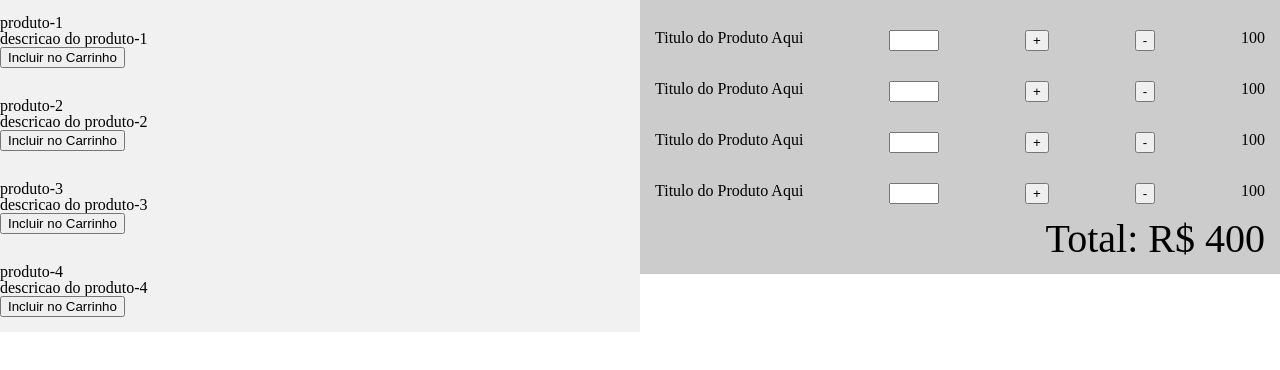
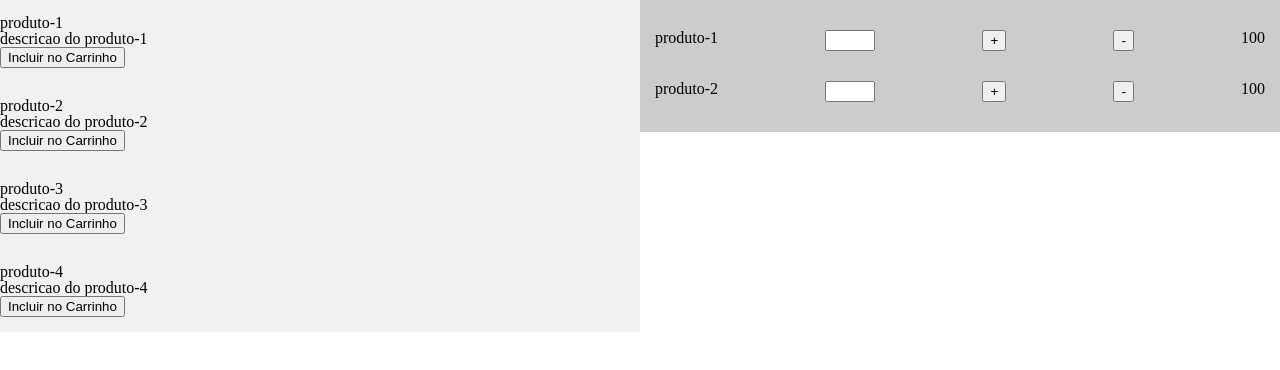
Before and after one commit to sr-magago/task-manager, a plain HTML site: page entendendo-javascript.html in a window 1280 px wide. Drawn offline with Linux system fonts and the light colour scheme.

Commit message:
- implementando o carrinho

```diff
--- a/assets/src/carrinho.js
+++ b/assets/src/carrinho.js
@@ -0,0 +1,29 @@
+export const carrinho = () => {
+
+    const modeloItem = (item) => {
+        return /*html*/`
+        <li data-id="${item.id}">
+            <span>${item.titulo}</span>
+            <input type="text">
+            <button>+</button>
+            <button>-</button>
+            <b>100</b>
+        </li>
+        `
+    }
+
+    const modeloLista = (itensDaLista, modeloDeItem) => {
+       return itensDaLista.map( (item) => {
+            return modeloItem(item)
+        } ).join("")
+        // return /*html*/`
+        // <ul>${itensDaLista}</ul>
+        // `
+    }
+
+    return{
+        modeloItem,
+        modeloLista
+    }
+
+}
--- a/assets/src/main.js
+++ b/assets/src/main.js
@@ -1,11 +1,24 @@
 import { vitrine } from "./vitrine.js";
+import { carrinho } from "./carrinho.js";
+
 const listaDeProdutos = [
-    {titulo: "produto-1", descricao: "descricao do produto-1"},
-    {titulo: "produto-2", descricao: "descricao do produto-2"},
-    {titulo: "produto-3", descricao: "descricao do produto-3"},
-    {titulo: "produto-4", descricao: "descricao do produto-4"},
+    {id: 1, titulo: "produto-1", descricao: "descricao do produto-1"},
+    {id: 2, titulo: "produto-2", descricao: "descricao do produto-2"},
+    {id: 3, titulo: "produto-3", descricao: "descricao do produto-3"},
+    {id: 4, titulo: "produto-4", descricao: "descricao do produto-4"},
 ]
+
+const produtosNoCarrinho = [
+    {id: 1, titulo: "produto-1", descricao: "descricao do produto-1"},
+    {id: 2, titulo: "produto-2", descricao: "descricao do produto-2"}
+]
+
 const vitrineHTML = document.querySelector(".vitrine")
 const componenteVitrine = vitrine()
 const lista = componenteVitrine.modeloLista(componenteVitrine.modeloItem, listaDeProdutos)
 vitrineHTML.innerHTML = lista
+
+const appCarrinho = carrinho()
+const carrinhoDeCompras = document.querySelector(".carrinho")
+const modeloDoCarrinho = appCarrinho.modeloLista(produtosNoCarrinho)
+carrinhoDeCompras.innerHTML = modeloDoCarrinho
--- a/assets/src/vitrine.js
+++ b/assets/src/vitrine.js
@@ -14,7 +14,7 @@ export const vitrine = () => {
 
     const modeloItem = (produto) => {
         return /*html*/`
-            <li>
+            <li data-id="${produto.id}">
                 <div class="card">
                     <h2>${produto.titulo}</h2>
                     <p>${produto.descricao}</p>
--- a/entendendo-javascript.html
+++ b/entendendo-javascript.html
@@ -13,36 +13,7 @@
 
     </div>
     <div class="carrinho">
-        <ul>
-            <li>
-                <span>Titulo do Produto Aqui</span>
-                <input type="text">
-                <button>+</button>
-                <button>-</button>
-                <b>100</b>
-            </li>
-            <li>
-                <span>Titulo do Produto Aqui</span>
-                <input type="text">
-                <button>+</button>
-                <button>-</button>
-                <b>100</b>
-            </li>
-            <li>
-                <span>Titulo do Produto Aqui</span>
-                <input type="text">
-                <button>+</button>
-                <button>-</button>
-                <b>100</b>
-            </li>
-            <li>
-                <span>Titulo do Produto Aqui</span>
-                <input type="text">
-                <button>+</button>
-                <button>-</button>
-                <b>100</b>
-            </li>
-        </ul>
+
         <div class="total">Total: R$ 400</div>
     </div>
     <script src="./assets/src/main.js" type="module"></script>
```
